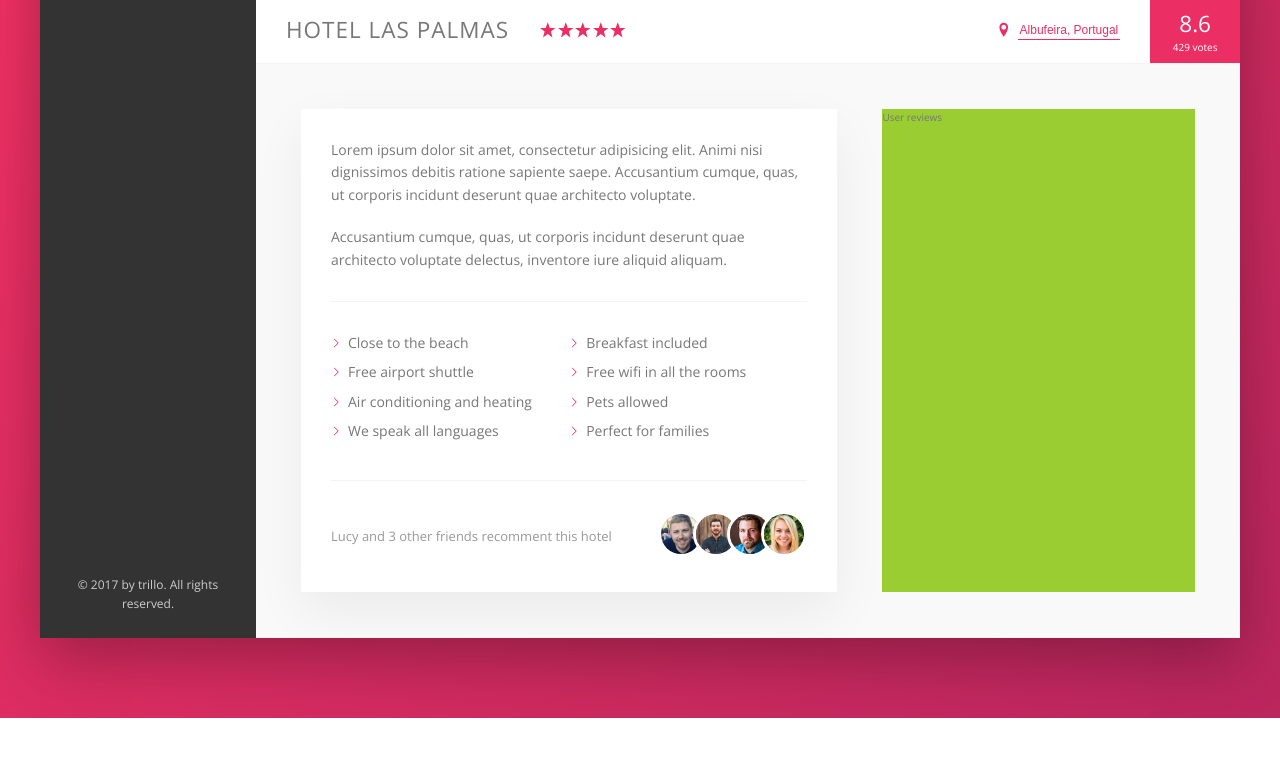
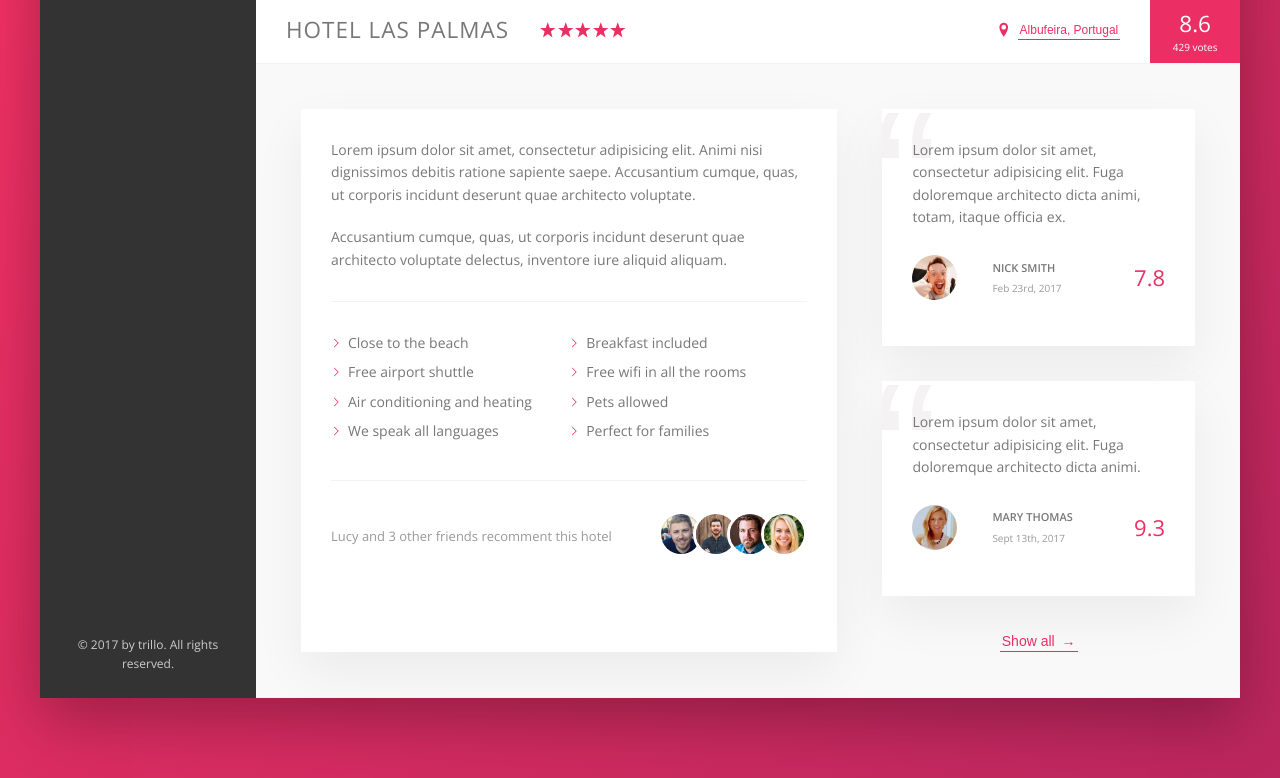
Before and after one commit to jtpolasek/trillio, a website: page index.html in a window 1280 px wide. Shown: the part 538-1316 px from the top of the page. Before the commit the page ends 1256 px from the top, so only its background shows below. Drawn offline with nearby package versions, Linux system fonts and the light colour scheme.

Commit message:
finished user review section.

```diff
--- a/index.html
+++ b/index.html
@@ -160,9 +160,36 @@
 
 
                     </div>
-                    <div class="user-reviews">
-                        User reviews
-                    </div>
+                    <figure class="user-reviews">
+                        <figure class="review">
+                            <blockquote class="review__text">
+                                    Lorem ipsum dolor sit amet, consectetur adipisicing elit. Fuga doloremque architecto dicta animi, totam, itaque officia ex.
+                            </blockquote>
+                            <figcaption class="review__user">
+                                <img src="img/user-1.jpg" alt="User 1" class="review__photo">
+                                <div class="review__user-box">
+                                    <p class="review__user-name">Nick Smith</p>
+                                    <p class="review__user-date">Feb 23rd, 2017</p>
+                                </div>
+                                <div class="review__rating">7.8</div>
+                            </figcaption>
+                        </figure>
+
+                        <figure class="review">
+                                <blockquote class="review__text">
+                                        Lorem ipsum dolor sit amet, consectetur adipisicing elit. Fuga doloremque architecto dicta animi.
+                                </blockquote>
+                                <figcaption class="review__user">
+                                    <img src="img/user-2.jpg" alt="User 1" class="review__photo">
+                                    <div class="review__user-box">
+                                        <p class="review__user-name">Mary Thomas</p>
+                                        <p class="review__user-date">Sept 13th, 2017</p>
+                                    </div>
+                                    <div class="review__rating">9.3</div>
+                                </figcaption>
+                        </figure>
+                        <button class="btn-inline">Show all <span>&rarr;</span></button>
+                    </figure>
                 </div>
             </main>
         </div>
--- a/sass/_components.scss
+++ b/sass/_components.scss
@@ -150,7 +150,7 @@
     background-color: var(--color-primary);
     transform: scaleY(0);
     transition: transform .2s,
-                width .4s cubic-bezier(1,0,0,1) .2s
+                width .4s cubic-bezier(1,0,0,1) .2s,
                 background-color .1s;
 
   }
@@ -292,10 +292,19 @@
   display: inline-block;
   background-color: transparent;
   cursor: pointer;
-  transition: .2s;
+  transition: all .2s;
+
+  & span {
+    margin-left: 3px;
+    transition:  margin-left .2s;
+  }
 
   &:hover {
     color: var(--color-grey-dark-1);
+
+    span {
+      margin-left: 8px;
+    }
   }
 
   &:focus {
@@ -406,3 +415,75 @@
     }
   }
 }
+
+
+
+///////////////////////////////////////////////
+//REVIEWS
+.review {
+  background-color: #fff;
+  box-shadow: var(--shadow-light);
+  padding: 3rem;
+  margin-bottom: 3.5rem;
+  position: relative;
+  overflow: hidden;
+
+
+  &__text {
+    margin-bottom: 1rem;
+    z-index: 10;
+    position: relative;
+
+  }
+
+  &__user {
+    display: flex;
+    align-items: center;
+  }
+
+  &__photo {
+    height: 4.5rem;
+    width: 4.5rem;
+    border-radius: 50%;
+    margin-right: 1.5rem;
+  }
+
+  &__user-box {
+    display: flex;
+    flex-direction: column;
+
+    margin-right: auto;
+    padding: 2.0rem;
+  }
+
+  &__user-name {
+    color: var(--color-grey-dark-4);
+    font-size: 1.1rem;
+    font-weight: 600;
+    text-transform: uppercase;
+    margin-bottom: .4rem;
+  }
+
+  &__user-date {
+    color: var(--color-grey-dark-3);
+    font-size: 1rem;
+  }
+
+  &__rating {
+    color: var(--color-primary);
+    font-size: 2.2rem;
+    font-weight: 300;
+  }
+
+  &::before {
+    content:"\201C";
+    position: absolute;
+    top: -2.75rem;
+    left: -1rem;
+    line-height: 1;
+    font-size: 20rem;
+    color: var(--color-grey-light-2);
+    font-family: sans-serif;
+    z-index: 1;
+  }
+}
--- a/sass/_layout.scss
+++ b/sass/_layout.scss
@@ -43,11 +43,11 @@
   padding: 4.5rem;
   background-color: var(--color-grey-light-1);
   border-bottom: var(--line);
+  font-size: 1.4rem;
 }
 
 
 .description {
-  font-size: 1.4rem;
   background-color: #fff;
   box-shadow: var(--shadow-light);
   padding: 3rem;
@@ -56,6 +56,8 @@
 }
 
 .user-reviews {
-  background-color: yellowgreen;
   flex: 1;
+  display: flex;
+  flex-direction: column;
+  align-items: center;
 }
```
Also changed, not shown: css/style.css.
